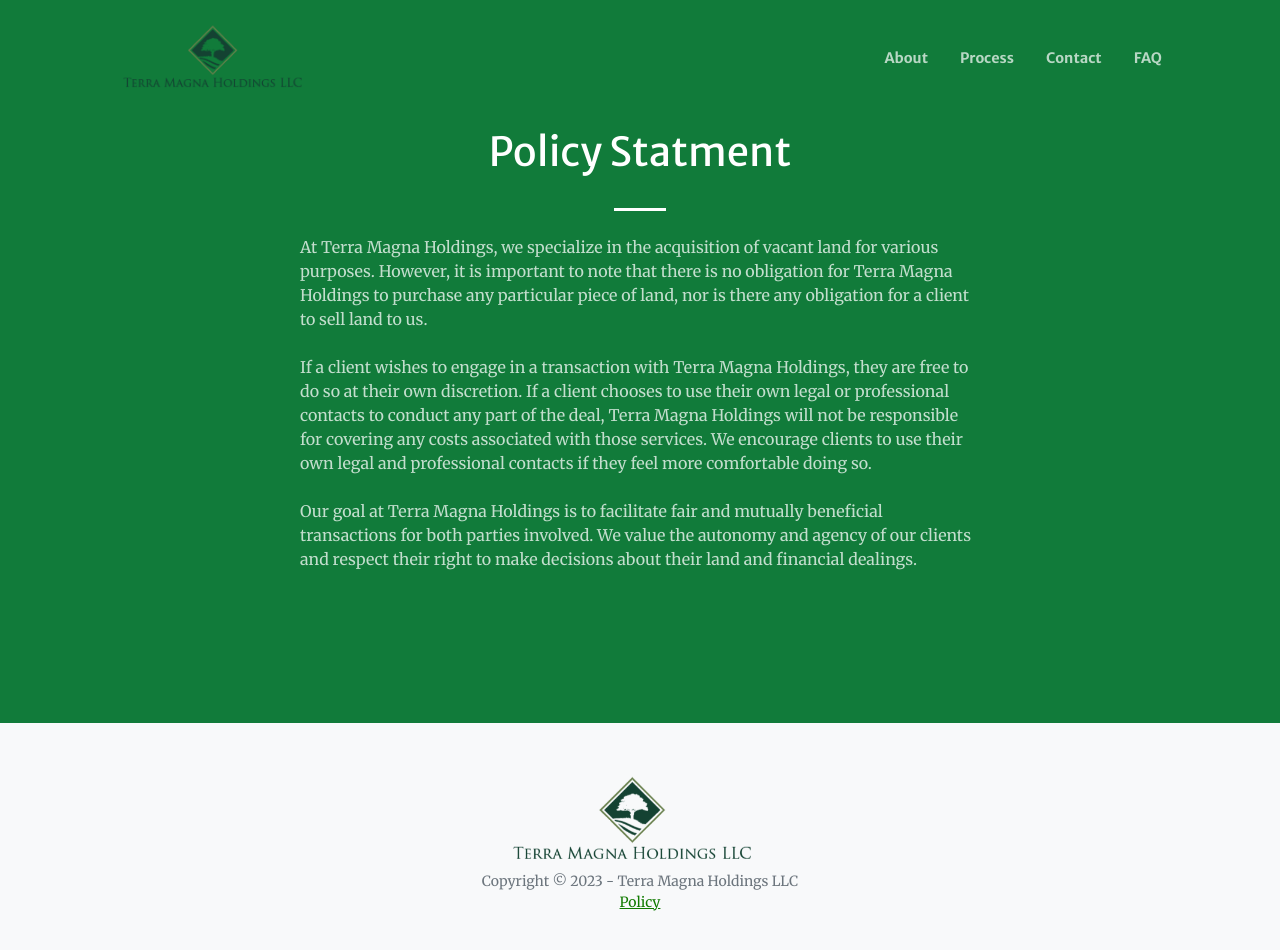
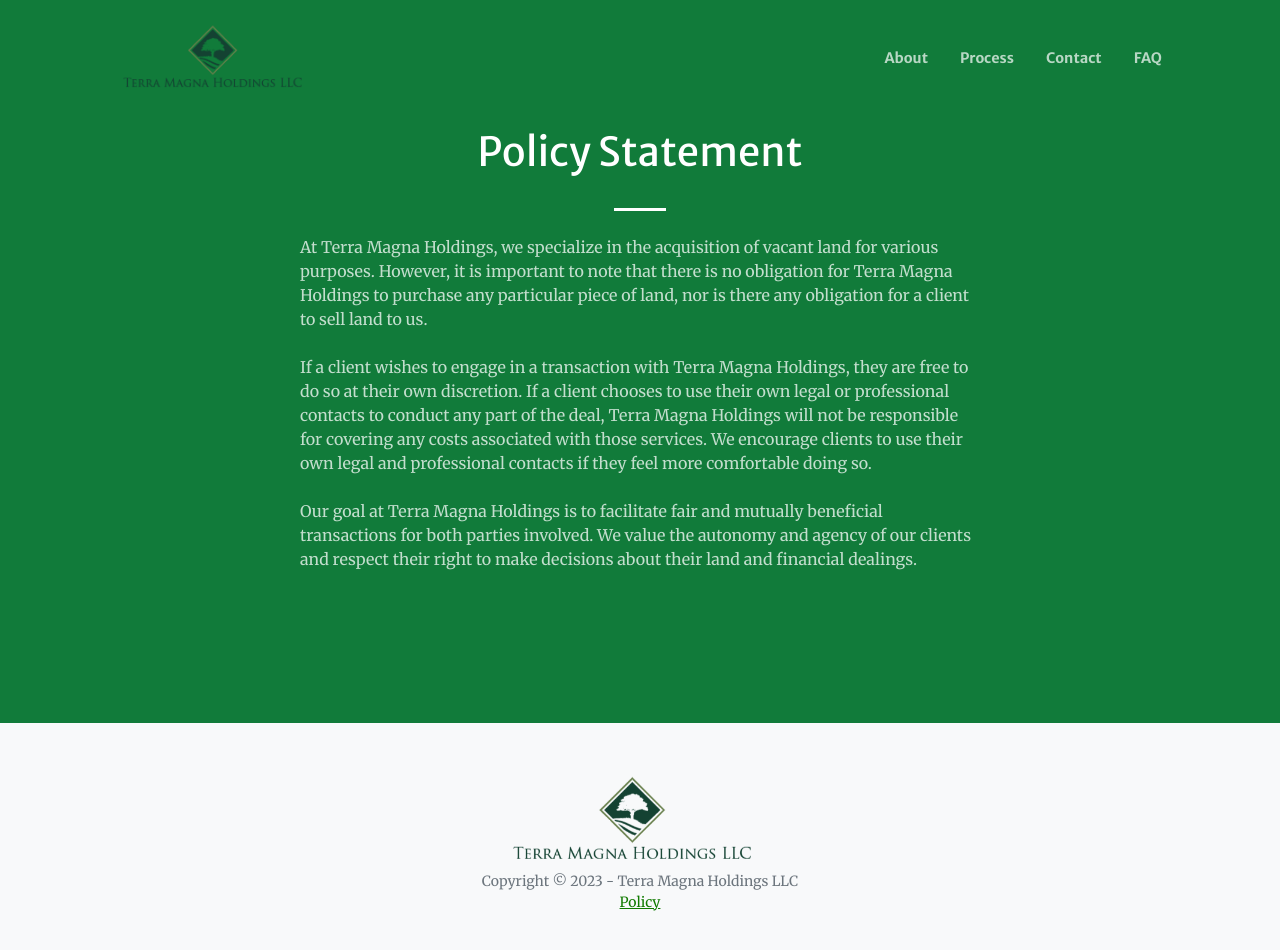
Before and after one commit to terramagnaholdings/terramagnaholdings.github.io, a plain HTML site: page policy.html in a window 1280 px wide. Drawn offline with nearby package versions, Linux system fonts and the light colour scheme; some packages are replaced by stand-ins of ours; a script that the page names is missing.

Commit message:
Add files via upload

```diff
--- a/policy.html
+++ b/policy.html
@@ -47,7 +47,7 @@
             <div class="container px-4 px-lg-5">
                 <div class="row gx-4 gx-lg-5 justify-content-center">
                     <div class="col-lg-8 text-center">
-                        <h1 class="text-white mt-0">Policy Statment</h1>
+                        <h1 class="text-white mt-0">Policy Statement</h1>
                     </div>
                     <div class="col-lg-8">
                         <hr class="divider divider-light" />
```
